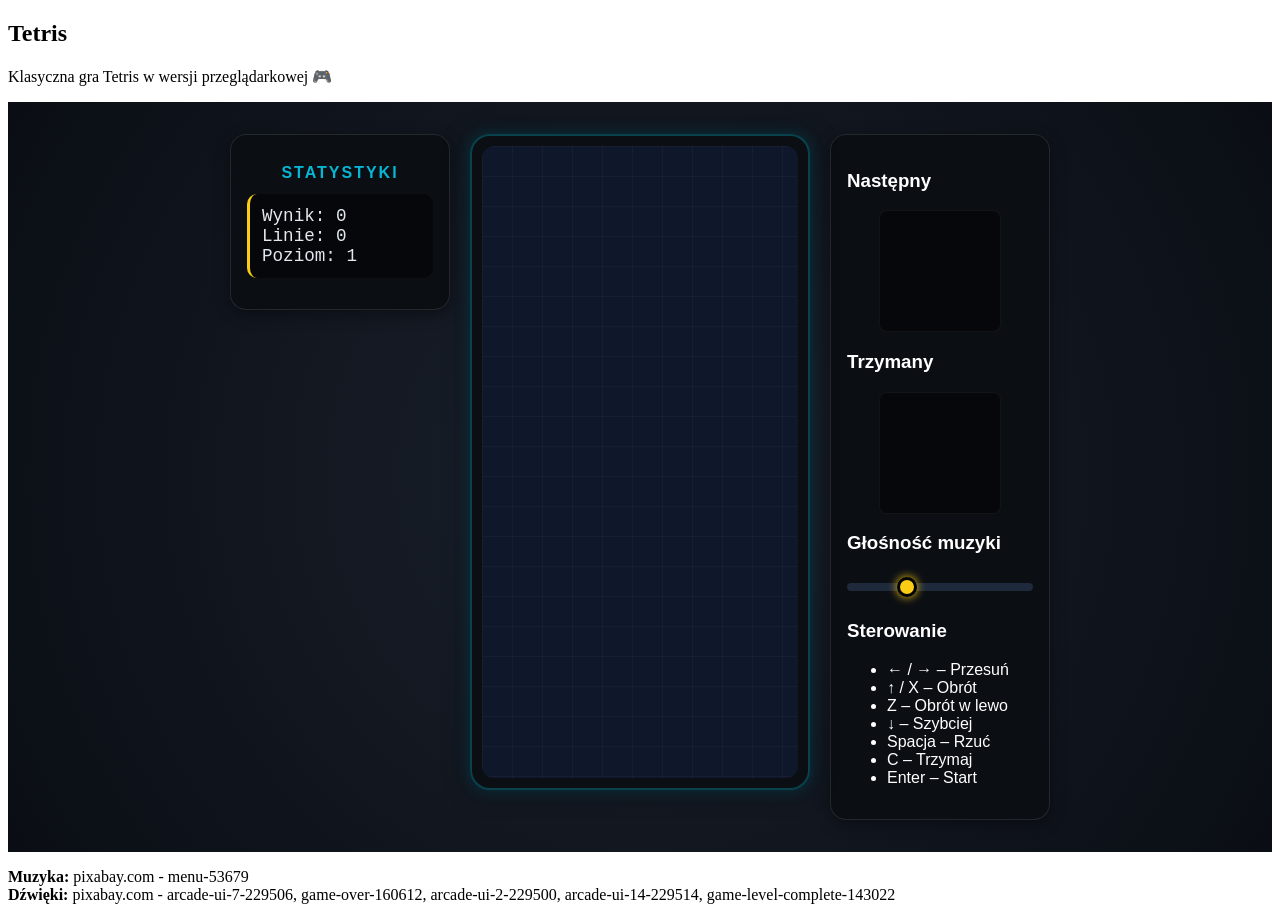
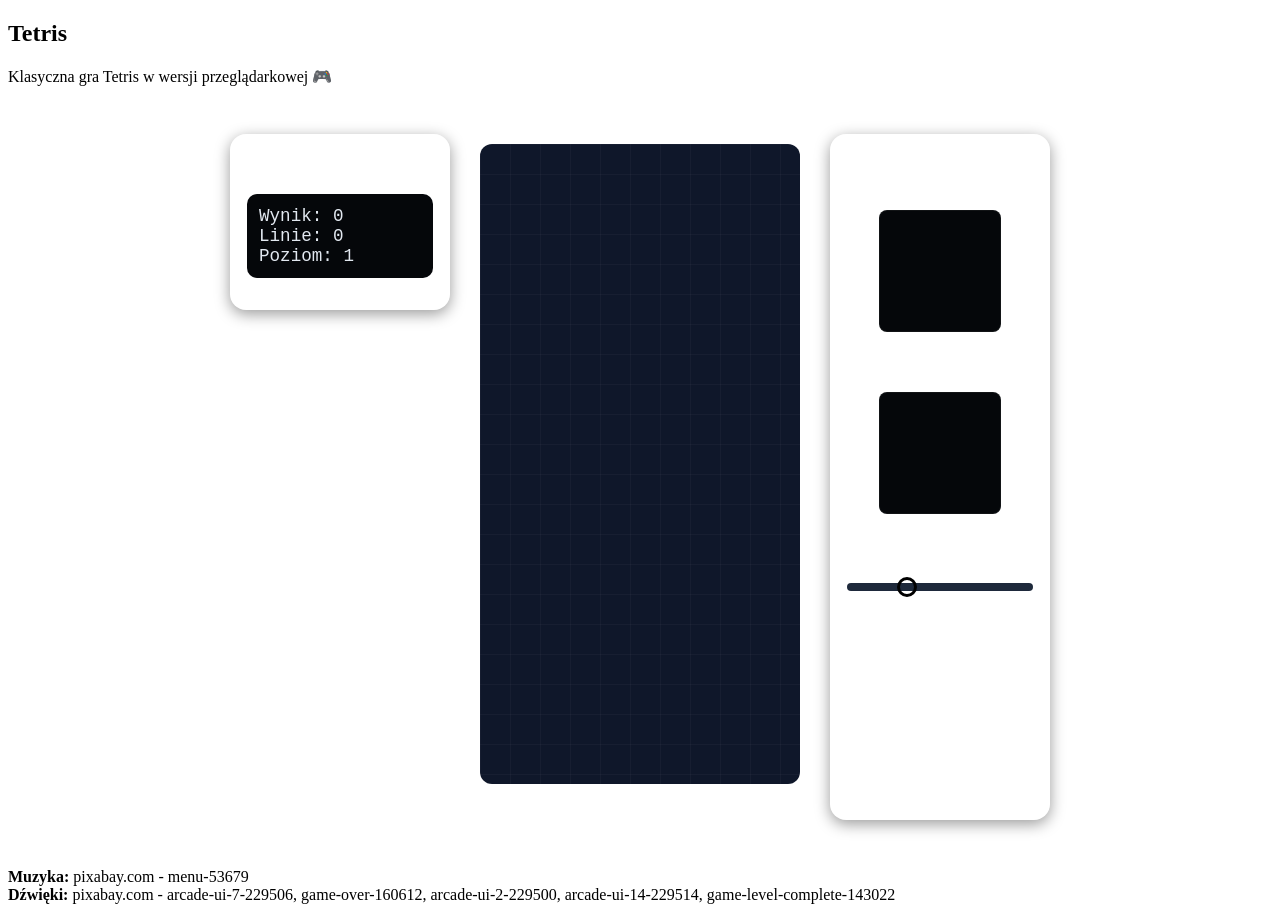

Use CSS variables and tweak theme styles

--- a/assets/css/tetris.css
+++ b/assets/css/tetris.css
@@ -3,10 +3,10 @@
    ========================================================================== */
 
 :root {
-    --accent-neon: #06b6d4;  /* Turkusowy */
-    --gold: #facc15;         /* Żółty */
-    --panel-dark: #0b0e13;
-    --border-glow: rgba(6, 182, 212, 0.3);
+    --accent-neon: var(--accent);
+    --gold: var(--accent-2);
+    --panel-dark: var(--card);
+    --border-glow: color-mix(in srgb, var(--accent) 30%, transparent);
 }
 
 * {
@@ -19,8 +19,8 @@
     align-items: center;
     padding: 2rem 1rem;
     color: #fff;
-    font-family: "Rajdhani", "Segoe UI", sans-serif; /* Rajdhani nadaje futurystyczny vibe */
-    background: radial-gradient(circle at center, #1a202c 0%, #0a0e14 100%);
+    font-family: "Rajdhani", "Segoe UI", sans-serif;
+    background: radial-gradient(circle at center, #14171c 0%, var(--bg) 100%);
 }
 
 /* ==========================================================================
@@ -270,28 +270,27 @@
         grid-column: 2;
     }
 
-    /* Przywrócenie widoczności Next, Hold i Audio */
-    .next-hold, 
-    .side.right h5, 
-    #volume, 
-    #volume-effect {
-        display: block !important;
-    }
+	/* Przywrócenie widoczności Next, Hold i Audio */
+	.next-hold, 
+	.side.right h5, 
+	#volume, 
+	#volume-effect {
+		display: block !important;
+	}
 
-    .next-hold {
-        display: flex !important;
-        justify-content: center;
-        gap: 20px;
-        margin-bottom: 25px;
-    }
+	.next-hold {
+		display: flex !important;
+		justify-content: center;
+		gap: 20px;
+		margin-bottom: 25px;
+	}
 
-    .next-hold > div {
-        background: rgba(11, 14, 19, 0.8);
-        padding: 10px;
-        border-radius: 12px;
-        border: 1px solid rgba(255, 255, 255, 0.1);
-        text-align: center;
-    }
+	.next-hold > div {
+		background: rgba(11, 14, 19, 0.8);
+		padding: 10px;
+		border-radius: 12px;
+		border: 1px solid rgba(255, 255, 255, 0.05);
+	}
 
     .next-hold h3 {
         font-size: 0.8rem;
@@ -316,4 +315,10 @@
     .controls-left {
         display: none;  /* Ukrywamy zbędny tekst sterowania */
     } 
+}
+
+/* Wszelkie przyciski w grze będą dziedziczyć styl globalny lub czerwony */
+body.theme-red .mobile-controls button {
+    background: #ff0000 !important;
+    color: #ffffff !important;
 }
